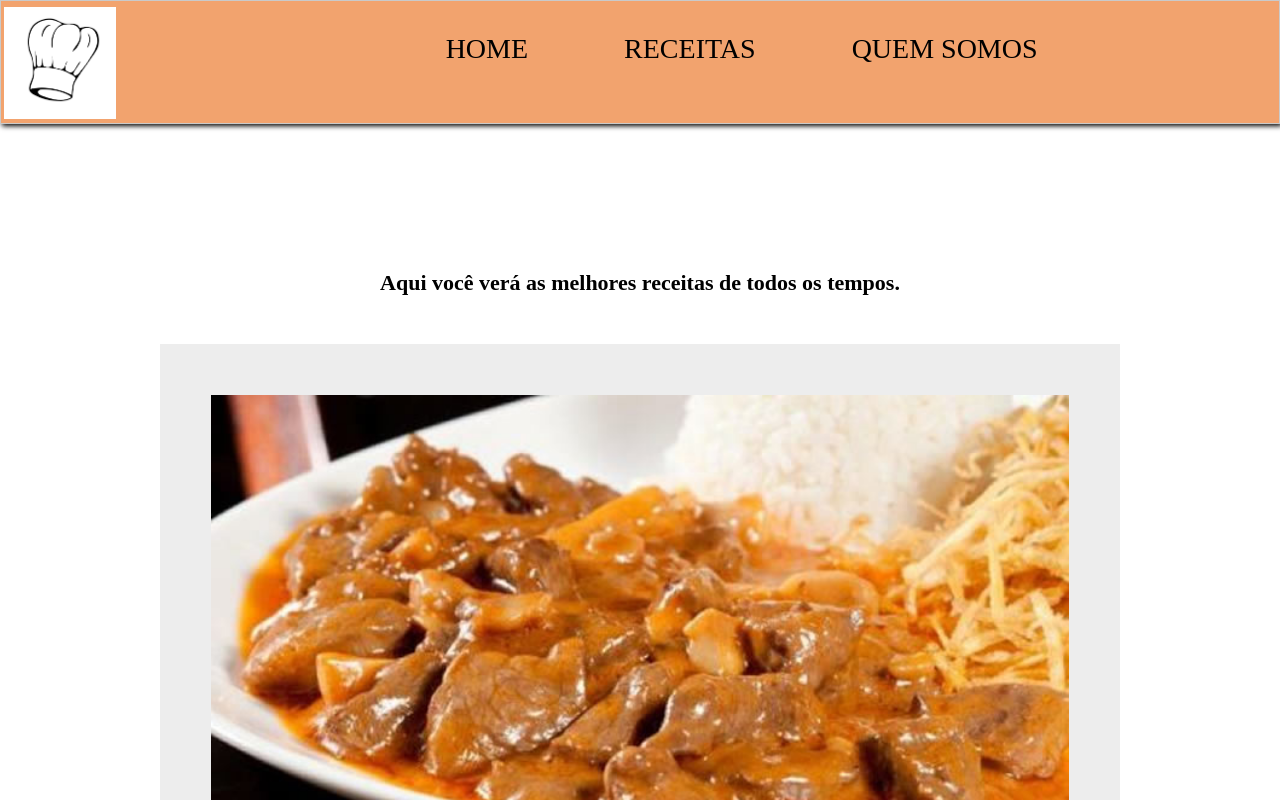
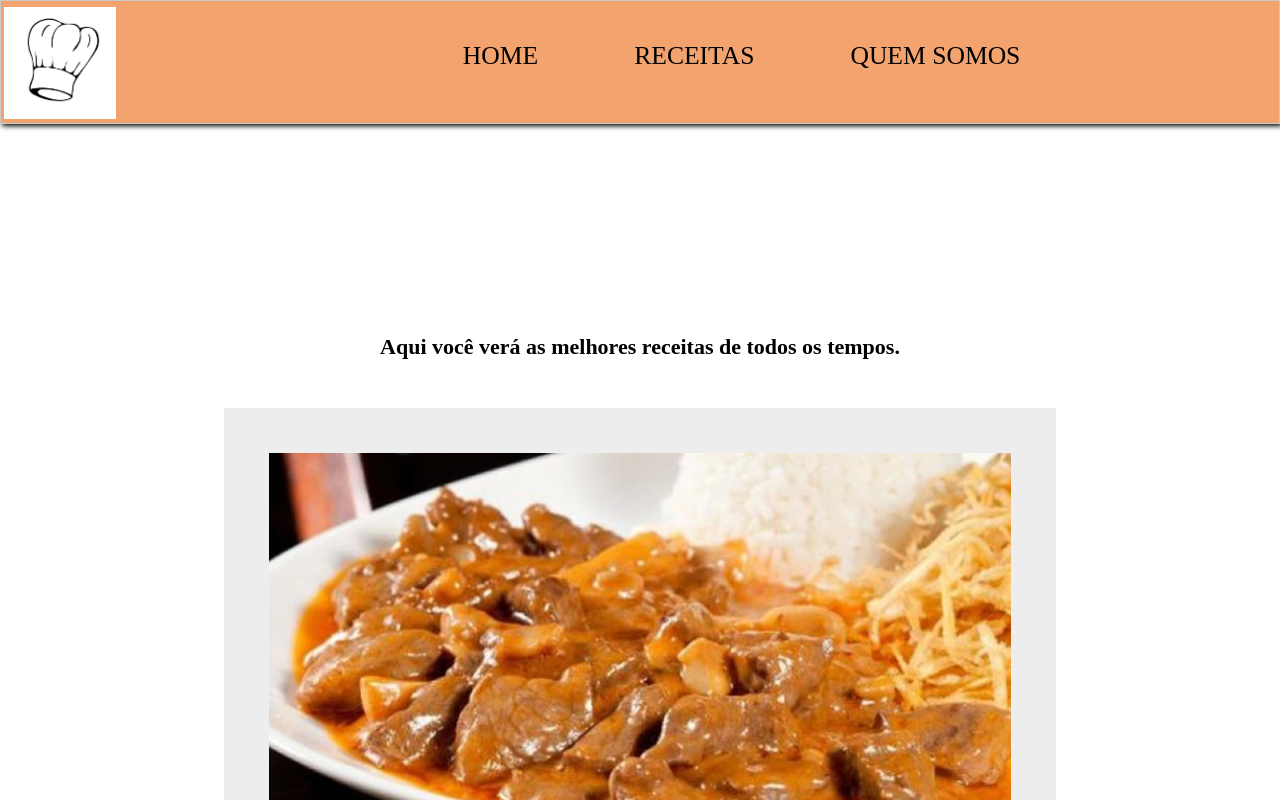
Before and after one commit to suehtamCruz/SIte_Treino, a React (Create React App) app in the folder ideia/: page / in a window 1280 px wide. Shown: the top 800 px of the page. Built offline with nearby package versions, Linux system fonts and the light colour scheme.

Commit message:
mais responsividade

```diff
--- a/ideia/src/components/content/content.jsx
+++ b/ideia/src/components/content/content.jsx
@@ -12,7 +12,7 @@ class Content extends Component{
                 <section className="content">
                     <h1 className="title">Aqui você verá as melhores receitas de todos os tempos.</h1>
 
-                <Card img={StrongOnOff} title="Strogonofe de carne com cenoura." />
+                    <Card img={StrongOnOff} title="Strogonofe de carne com cenoura." />
                 </section>
             </>
         );
--- a/ideia/src/components/content/styleContent.css
+++ b/ideia/src/components/content/styleContent.css
@@ -27,6 +27,8 @@
     }
 }
 @media screen and (min-width:992px){
-
+    .content{
+        padding: 15% 15%;
+    }
 
 }
--- a/ideia/src/components/header/styleHeader.css
+++ b/ideia/src/components/header/styleHeader.css
@@ -34,6 +34,7 @@ li{
     text-align: center;
     justify-content: space-between;
     padding-right: 1rem;
+    padding-top: 0.6rem;
     font-family: cursive;
     font-size: 1rem;
 }
@@ -65,7 +66,7 @@ li{
 
 @media screen and (min-width:768px){
     .menu_item{
-        padding-top: 1rem;
+        padding-top: 1.5rem;
         padding-right: 4rem;
         font-size: 20px;
     }
@@ -82,9 +83,9 @@ li{
 }
 @media screen and (min-width:992px){
     .menu_item{
-        padding-top: 1rem;
+        padding-top: 1.5rem;
         padding-right: 6rem;
-        font-size: 28px;
+        font-size: 1.6rem;
     }
     .menu_item:active{
         font-size:30px;
```
